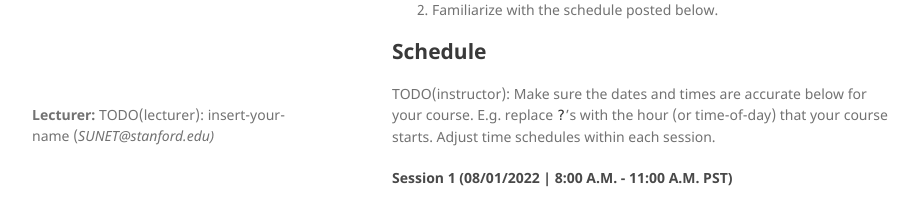
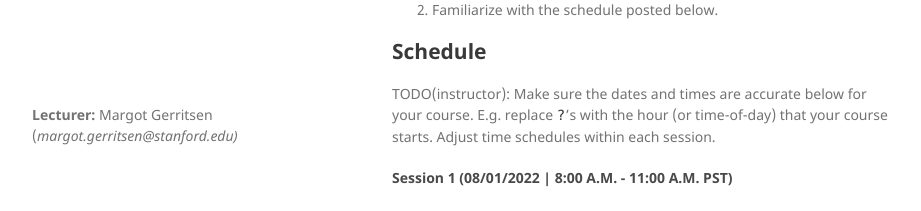
Before and after one commit to nsaad31/Linear_Algebra_ICME_Workshops_2023, a Jekyll site: the page built from index.md, in a window 1280 px wide and 900 px high, scrolled down 532 px. Shown: the part 684-895 px from the top of the window, without its empty margins (178-1099 px from the left). Built offline with Jekyll 4.4.1, drawn with Linux system fonts in a browser that asks for light colours; our own code applies the rules of GitHub Pages for plain Markdown files.

Commit message:
Update default.html
Add lecturer name and sunset id

```diff
--- a/_layouts/default.html
+++ b/_layouts/default.html
@@ -42,7 +42,7 @@
 
       </section>
       <footer>
-        <p><b>Lecturer:</b> TODO(lecturer): insert-your-name (<i>SUNET@stanford.edu)</i></p>
+        <p><b>Lecturer:</b> Margot Gerritsen (<i>margot.gerritsen@stanford.edu)</i></p>
 <!--         {% if site.github.is_project_page %}
         <p> <a href="{{ site.github.owner_url }}">{{ site.github.owner_name }}</a></p>
         {% endif %} -->
```
